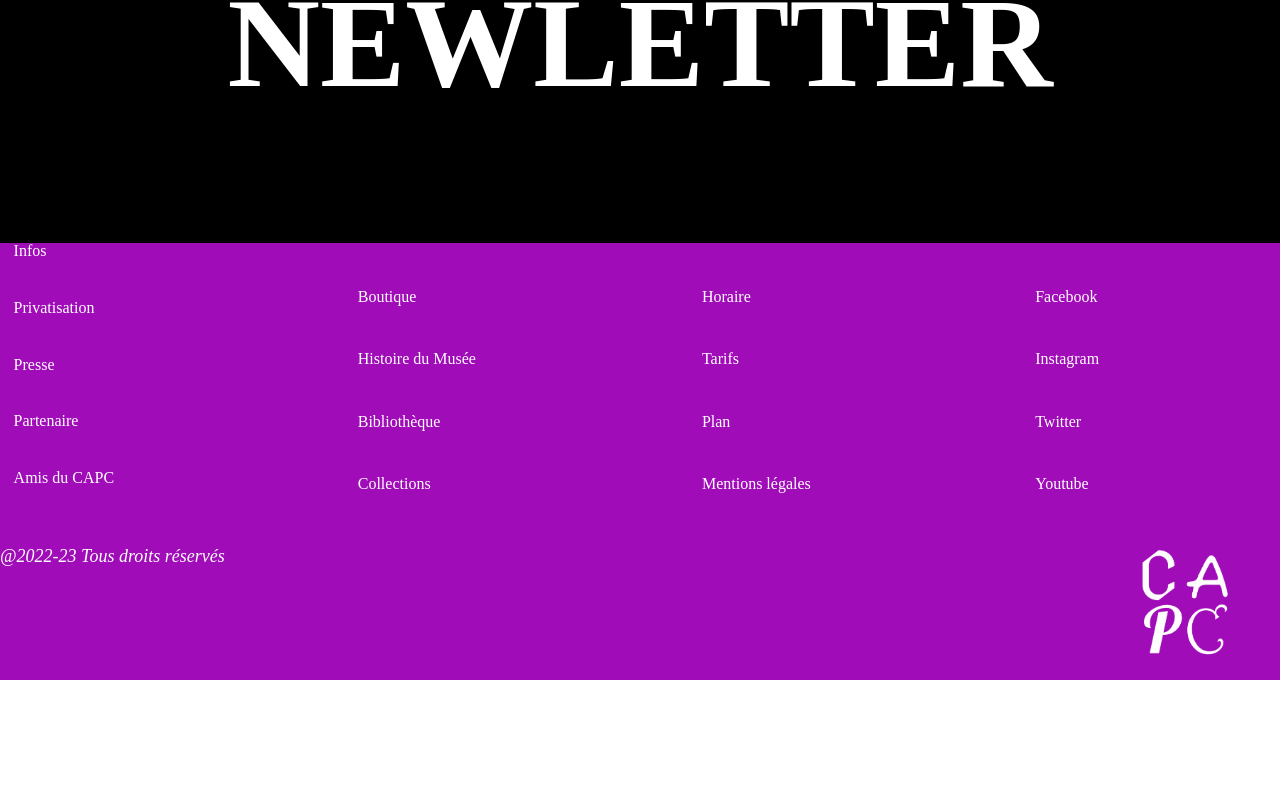
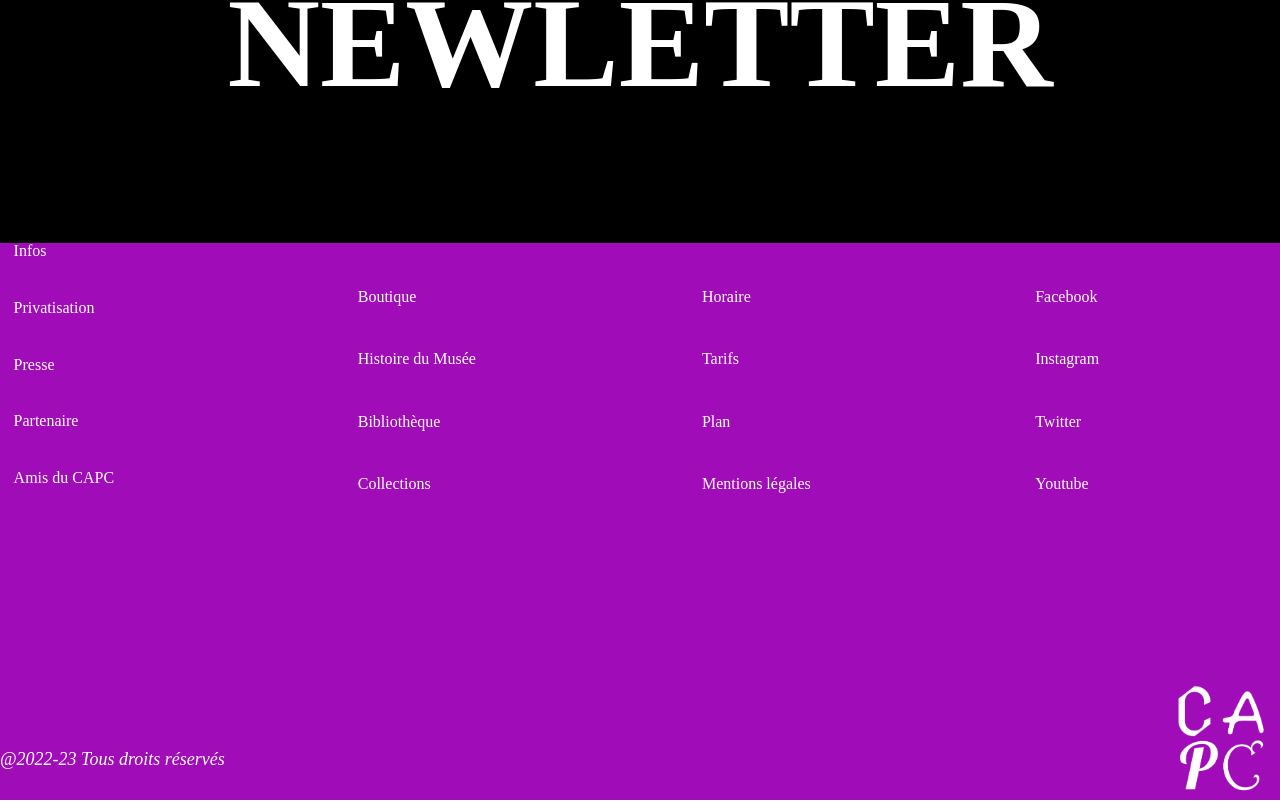
Before and after one commit to DrissDL/CAPC, a plain HTML site: page index.html in a window 1280 px wide. Shown: the part 5788-6589 px from the top of the page. Before the commit the page ends 6468 px from the top, so only its background shows below. Drawn offline with Linux system fonts and the light colour scheme; files whose address does not match are found by name; a web font is replaced by a local one.

Commit message:
flotter terminer

```diff
--- a/CSS/footer.css
+++ b/CSS/footer.css
@@ -26,13 +26,28 @@ h3.newsletter {
     color: #A00CB8;
 }
 
+footer{
+    background: #A00CB8;
+}
 .footer {
     display: grid;
     grid-template-columns: repeat(4, 1fr);
     grid-gap: 5%;
-    background: #A00CB8;
-    height: 100%;
     padding-bottom: 100px;
+
+}
+
+.bottom-footer {
+    height: 170px;
+    display: flex;
+    justify-content: space-between;
+    align-items: flex-end;
+    color: white;
+}
+
+.bottom-footer .logo-footer {
+    width: 110px;
+    height: 117px;
 }
 
 ul {
@@ -96,20 +111,24 @@ ul {
     width: 100px;
 }
 
-.footer .logo2-footer {
+.bottom-footer
+ .logo2-footer {
     opacity: 0%;
 }
 
-.footer .logo1-footer {
+.bottom-footer
+ .logo1-footer {
     opacity: 100%;
 }
 
-.footer .logo1-footer:hover {
+.bottom-footer
+ .logo1-footer:hover {
     transition: 300ms;
-    opacity: 0%;
+    opacity: 0;
 }
 
-.footer .logo2-footer:hover {
+.bottom-footer
+ .logo2-footer:hover {
     transition: 300ms;
     opacity: 100%;
 }
--- a/index.html
+++ b/index.html
@@ -255,8 +255,8 @@
 
     <h3 class="newsletter">Abonnez-vous à notre newletter</h3>
 
-    <footer class="footer">
-
+    <footer >
+        <div  class="footer">
         <ul>
             <li>
                 <h5 class="floatleft">Infos</h5>
@@ -319,11 +319,14 @@
                 <p class="floatright">Youtube</p>
             </li>
         </ul>
+    </div>
+    <div class="bottom-footer">
         <p class="droit">@2022-23 Tous droits réservés </p>
         <div class="logo-footer">
             <img src="img/logo1-footer.png " alt="logo CAPC noir footer" class="logo1-footer">
             <img src="img/logo2-footer.png " alt="logo CAPC violet footer" class="logo2-footer">
         </div>
+    </div>
     </footer>
     <!--************************************ Javascript***********************************************************************************-->
 
```
